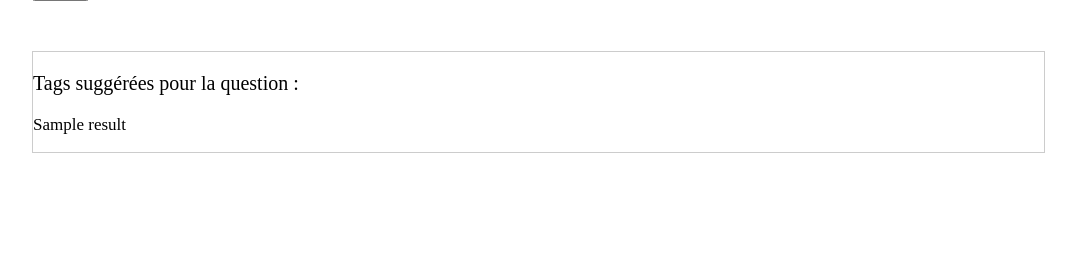
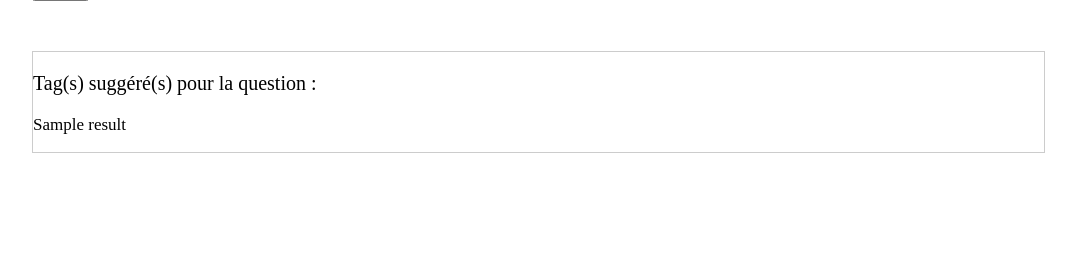
Before and after one commit to rconvent/project_6, a Flask app: template templates/main.html in a window 1280 px wide. Shown: the part 416-694 px from the top of the page, without its empty margins (26-1102 px from the left). Run offline with Flask 2, Linux system fonts and the light colour scheme; the template is opened without the code that fills it: most values are stand-ins (such as "Sample title", 1, 10 or a date in 2020); parts of the project's set-up code (start-up, migrations or seed data) failed here and were passed over.

Commit message:
correction ortographe

```diff
--- a/templates/main.html
+++ b/templates/main.html
@@ -26,7 +26,7 @@ form {
 </form>
 <div class="result" align="center">
     {% if result %}
-    <p align="left" style="font-size:20px"> Tags suggérées pour la question : </p>
+    <p align="left" style="font-size:20px"> Tag(s) suggéré(s) pour la question : </p>
  		<p align="left" style="font-size:17px">{{ result }}</p>
     {% endif %}
 </div>
```
